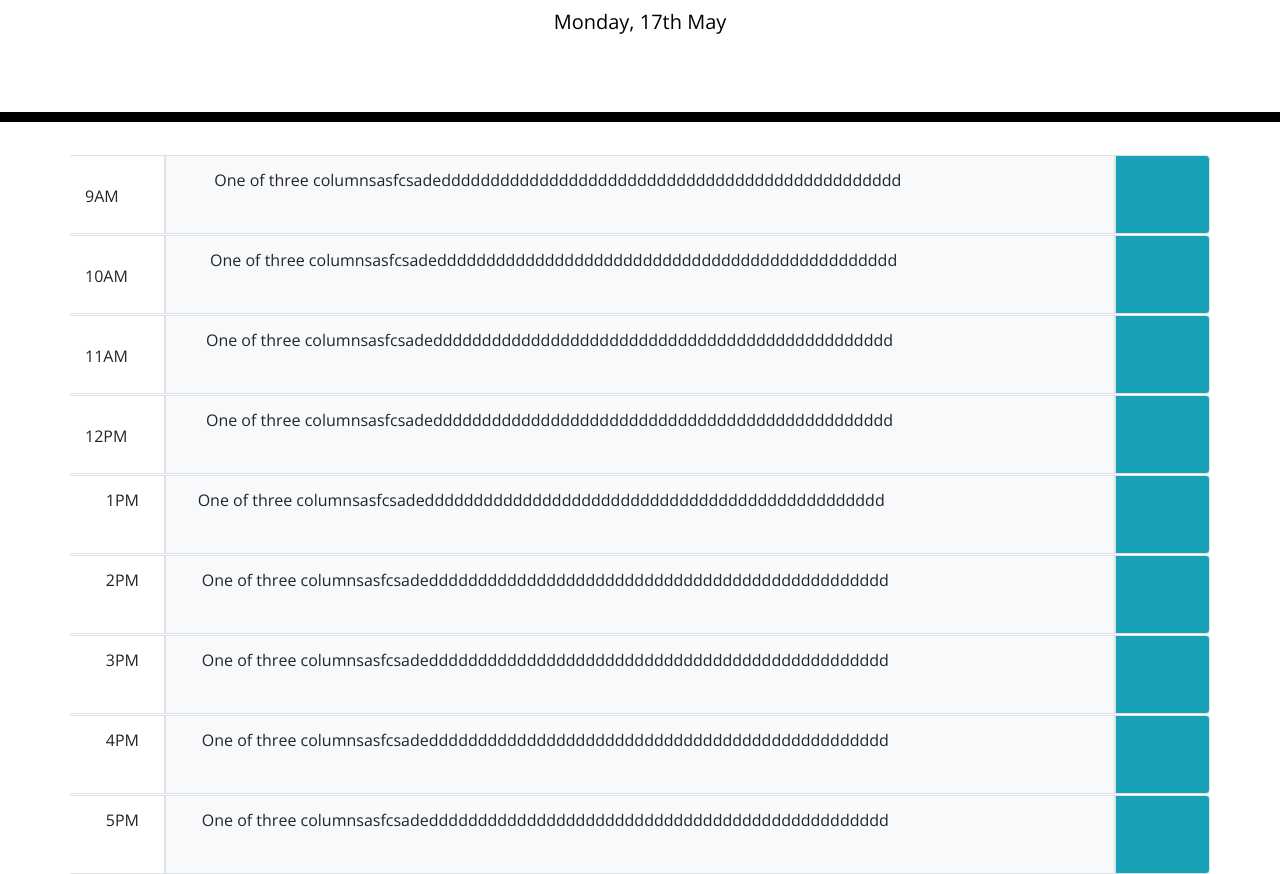
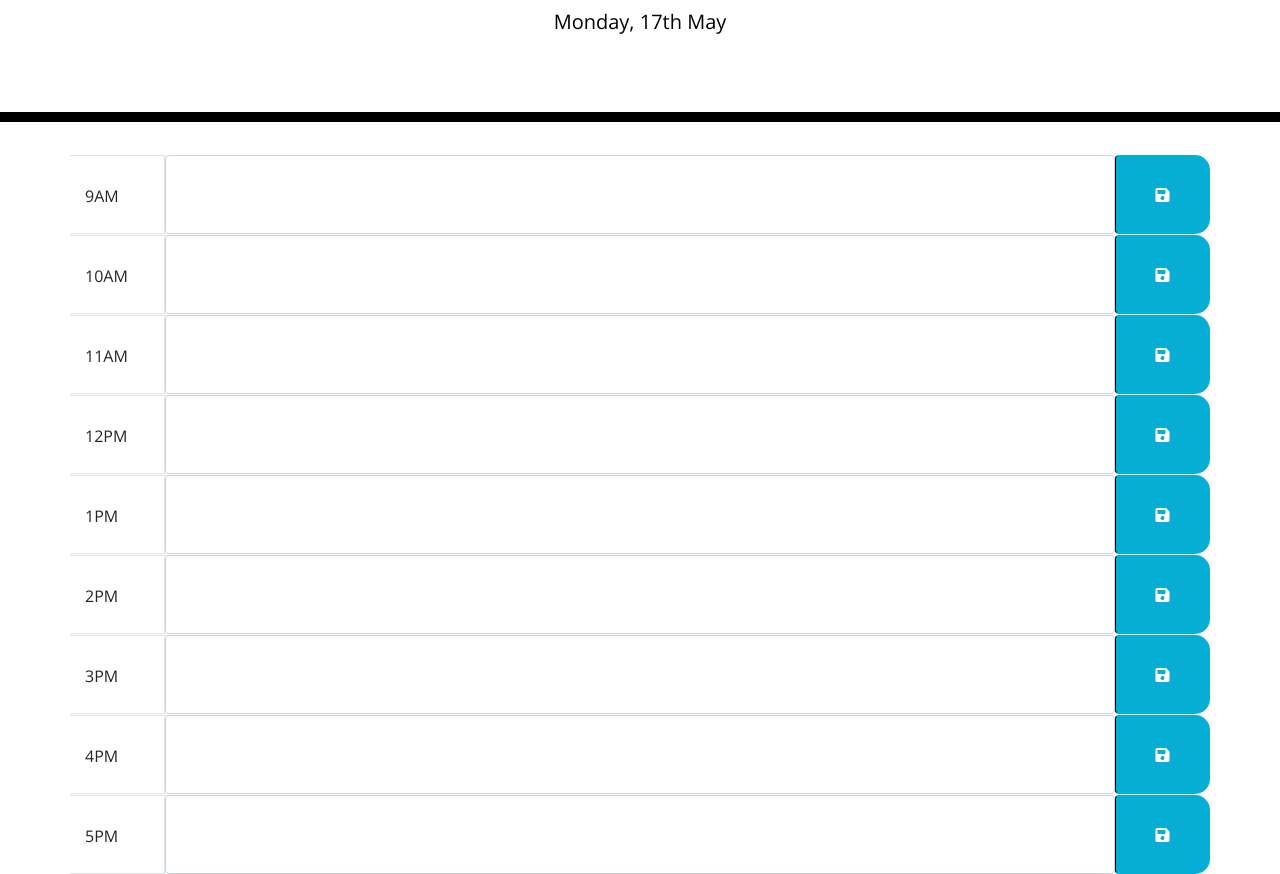
Before and after one commit to mtugrulavci/work-day-scheduler, a plain HTML site: page index.html in a window 1280 px wide. Shown: the part 182-1056 px from the top of the page. Drawn offline with nearby package versions, Linux system fonts and the light colour scheme; a web font is replaced by a local one.

Commit message:
html page completed

```diff
--- a/index.html
+++ b/index.html
@@ -37,129 +37,74 @@
 
 
       <div class="row ">
-         <div class="col-1 border border-left-0 h-100">
+         <div class="col-md-1 border border-left-0 h-100">
             9AM
         </div>
-
-        <div class="col-10 border bg-light h-100">
-        One of three columnsasfcsadeddddddddddddddddddddddddddddddddddddddddddddddd
-        </div>
-
-        <div class="col-1 border rounded-right bg-info h-100 ">
-        <span class="oi oi-folder display-5 "></span>
-        </div>
+        <textarea id="9am-txt" class="form-control col-md-10 col-xs-1 description"></textarea>
+        <button id="9am-btn" class="col-md-1 btn saveBtn "><i class="fas fa-save"></i></button>
       </div>
-
       <div class="row ">
-        <div class="col-1 border border-left-0 h-100">
+        <div class="col-md-1 border border-left-0 h-100">
            10AM
        </div>
-
-       <div class="col-10 border bg-light h-100">
-       One of three columnsasfcsadeddddddddddddddddddddddddddddddddddddddddddddddd
-       </div>
-
-       <div class="col-1 border rounded-right bg-info h-100">
-       <span class="oi oi-folder display-5"></span>
-       </div>
+       <textarea id="10am-txt" class="form-control col-md-10 col-xs-1 description"></textarea>
+       <button id="10am-btn" class="col-md-1 btn saveBtn "><i class="fas fa-save"></i></button>
      </div>
 
      <div class="row ">
-      <div class="col-1 border border-left-0 h-100">
+      <div class="col-md-1 border border-left-0 h-100">
          11AM
-      </div>
-
-      <div class="col-10 border bg-light h-100">
-      One of three columnsasfcsadeddddddddddddddddddddddddddddddddddddddddddddddd
-      </div>
-
-      <div class="col-1 border rounded-right bg-info h-100">
-      <span class="oi oi-folder display-5"></span>
-      </div>
-    </div>
+     </div>
+     <textarea id="11am-txt" class="form-control col-md-10 col-xs-1 description"></textarea>
+     <button id="11am-btn" class="col-md-1 btn saveBtn "><i class="fas fa-save"></i></button>
+     </div>
 
     <div class="row ">
-      <div class="col-1 border border-left-0 h-100 ">
+      <div class="col-md-1 border border-left-0 h-100">
        12PM
       </div>
-
-      <div class="col-10 border bg-light h-100">
-      One of three columnsasfcsadeddddddddddddddddddddddddddddddddddddddddddddddd
-      </div>
-
-      <div class="col-1 border rounded-right bg-info h-100">
-      <span class="oi oi-folder display-5"></span>
-       </div>
-    </div>
-
-    <div class="row ">
-      <div class="col-1 border border-left-0 h-100 ">
-     1PM
-    </div>
-
-    <div class="col-10 border bg-light h-100">
-    One of three columnsasfcsadeddddddddddddddddddddddddddddddddddddddddddddddd
-    </div>
-
-    <div class="col-1 border rounded-right bg-info h-100 ">
-    <span class="oi oi-folder display-5"></span>
-    </div>
+    <textarea id="12pm-txt" class="form-control col-md-10 col-xs-1 description"></textarea>
+    <button id="12pm-btn" class="col-md-1 btn saveBtn "><i class="fas fa-save"></i></button>
   </div>
 
   <div class="row ">
-    <div class="col-1 border border-left-0 h-100 ">
-     2PM
+    <div class="col-md-1 border border-left-0 h-100  ">
+          1PM
     </div>
-
-    <div class="col-10 border bg-light h-100">
-     One of three columnsasfcsadeddddddddddddddddddddddddddddddddddddddddddddddd
-    </div>
-
-    <div class="col-1 border rounded-right bg-info h-100">
-    <span class="oi oi-folder display-5"></span>
-    </div>
+    <textarea id="1pm-txt" class="form-control col-md-10 col-xs-1 description"></textarea>
+    <button id="1pm-btn" class="col-md-1 btn saveBtn "><i class="fas fa-save"></i></button>
   </div>
 
   <div class="row ">
-    <div class="col-1 border border-left-0 h-100 ">
-     3PM
+    <div class="col-md-1 border border-left-0 h-100">
+        2PM
     </div>
-
-    <div class="col-10 border bg-light h-100">
-     One of three columnsasfcsadeddddddddddddddddddddddddddddddddddddddddddddddd
-    </div>
-
-    <div class="col-1 border rounded-right bg-info h-100">
-    <span class="oi oi-folder display-5"></span>
-    </div>
+    <textarea id="2pm-txt" class="form-control col-md-10 col-xs-1 description"></textarea>
+    <button id="2pm-btn" class="col-md-1 btn saveBtn "><i class="fas fa-save"></i></button>
   </div>
 
   <div class="row ">
-    <div class="col-1 border border-left-0 h-100 ">
-     4PM
+    <div class="col-md-1 border border-left-0 h-100">
+         3PM
     </div>
-
-    <div class="col-10 border bg-light h-100">
-     One of three columnsasfcsadeddddddddddddddddddddddddddddddddddddddddddddddd
-    </div>
-
-    <div class="col-1 border rounded-right bg-info h-100">
-    <span class="oi oi-folder display-5"></span>
-    </div>
+    <textarea id="3pm-txt" class="form-control col-md-10 col-xs-1 description"></textarea>
+    <button id="3pm-btn" class="col-md-1 btn saveBtn "><i class="fas fa-save"></i></button>
   </div>
 
   <div class="row ">
-    <div class="col-1 border border-left-0 h-100">
-     5PM
+    <div class="col-md-1 border border-left-0 h-100">
+         4PM
     </div>
+    <textarea id="4pm-txt" class="form-control col-md-10 col-xs-1 description"></textarea>
+    <button id="4pm-btn"  class="col-md-1 btn saveBtn "><i class="fas fa-save"></i></button>
+  </div>
 
-    <div class="col-10 border bg-light h-100">
-     One of three columnsasfcsadeddddddddddddddddddddddddddddddddddddddddddddddd
+  <div class="row ">
+    <div class="col-md-1 border border-left-0 h-100 ">
+         5PM
     </div>
-
-    <div class="col-1 border rounded-right bg-info h-100">
-    <span class="oi oi-folder display-5"></span>
-    </div>
+    <textarea id="5pm-txt" class="form-control col-md-10 col-xs-1 description"></textarea>
+    <button id="5pm-btn" class="col-md-1 btn saveBtn "><i class="fas fa-save"></i></button>
   </div>
 
 </div>
```
Also changed, not shown: super-disco/Develop/script.js (added, +38 -0 lines).
